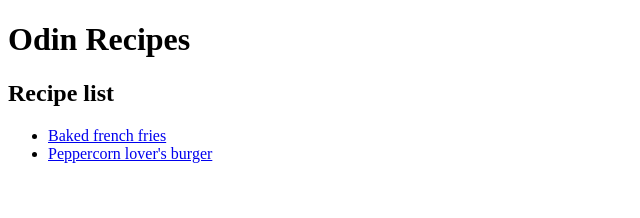
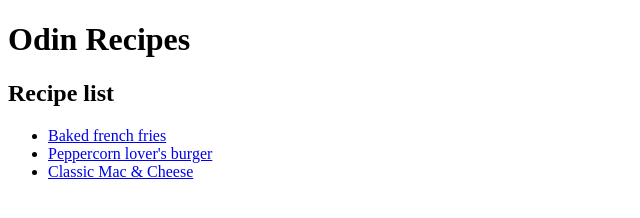
Before and after one commit to Tomy52/odin-recipes, a plain HTML site: page index.html in a window 1280 px wide. Shown: the whole page, without its empty margins (0-640 px from the left). Drawn offline with Linux system fonts and the light colour scheme.

Commit message:
Add Classic Mac and Cheese recipe to recipe list

```diff
--- a/index.html
+++ b/index.html
@@ -11,6 +11,7 @@
         <ul>
             <li><a href="./recipes/baked_french_fries.html">Baked french fries</a></li>
             <li><a href="./recipes/peppercorn_lovers_burger.html">Peppercorn lover's burger</a></li>
+            <li><a href="./recipes/classic_mac_and_cheese.html">Classic Mac & Cheese</a>
         </ul>
     </body>
 </html>
```
